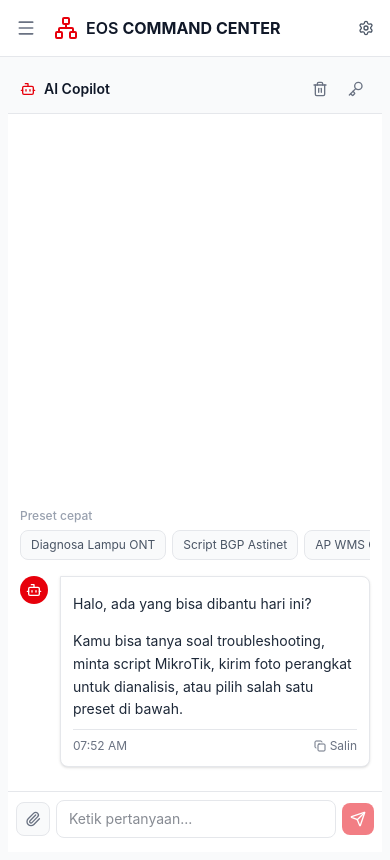
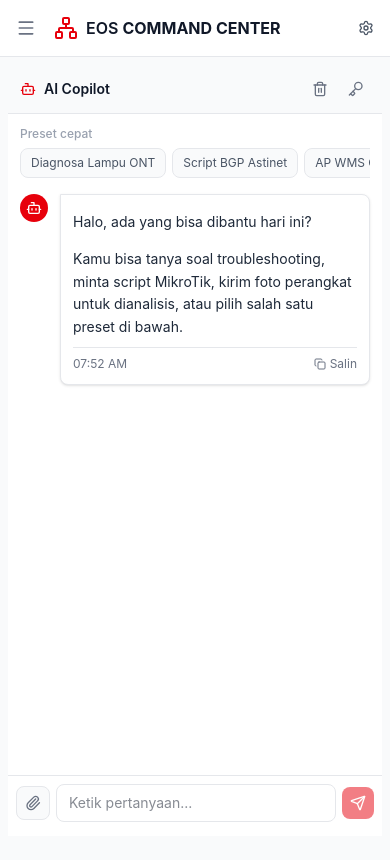
Before and after one commit to ahmadfadlilahr/Dashboard-EOS-1, a React (Vite) app: page / in a window 390 px wide. Built offline with nearby package versions, Linux system fonts and the light colour scheme.

Commit message:
Fix mobile: remove fixed vh height, use pure flex layout

```diff
--- a/src/App.tsx
+++ b/src/App.tsx
@@ -111,8 +111,8 @@ export const App: React.FC = () => {
         />
 
         {/* Main Content Viewport */}
-        <main className={`flex-1 ${sidebarCollapsed ? 'lg:pl-16' : 'lg:pl-64'} p-2 sm:p-4 md:p-6 lg:p-8 sm:max-w-6xl mx-auto w-full transition-all duration-200`}>
-          <div key={currentTab} className="animate-fade-in">
+        <main className={`flex-1 min-h-0 flex flex-col ${sidebarCollapsed ? 'lg:pl-16' : 'lg:pl-64'} p-2 sm:p-4 md:p-6 lg:p-8 sm:max-w-6xl mx-auto w-full transition-all duration-200`}>
+          <div key={currentTab} className="animate-fade-in flex-1 min-h-0 flex flex-col">
             {renderActiveModule()}
           </div>
         </main>
--- a/src/components/ai/AiCopilot.tsx
+++ b/src/components/ai/AiCopilot.tsx
@@ -199,7 +199,7 @@ export const AiCopilot: React.FC<AiCopilotProps> = ({
   ];
 
   return (
-    <div className="flex flex-col h-[calc(100vh-57px)] sm:h-[calc(100vh-80px)] bg-white sm:rounded-lg sm:border sm:border-gray-200 sm:shadow-sm overflow-hidden">
+    <div className="flex flex-col flex-1 min-h-0 bg-white sm:rounded-lg sm:border sm:border-gray-200 sm:shadow-sm overflow-hidden">
 
       {/* Top Bar inside Copilot */}
       <div className="flex items-center justify-between px-3 sm:px-4 py-2.5 bg-gray-50 border-b border-gray-200">
@@ -232,7 +232,7 @@ export const AiCopilot: React.FC<AiCopilotProps> = ({
       </div>
 
       {/* Messages Container */}
-      <div className="flex-1 overflow-y-auto p-3 sm:p-4 space-y-3 sm:space-y-4 flex flex-col justify-end">
+      <div className="flex-1 overflow-y-auto p-3 sm:p-4 space-y-3 sm:space-y-4 min-h-0">
 
         {/* Quick Presets Carousel */}
         <div className="mb-2">
```
